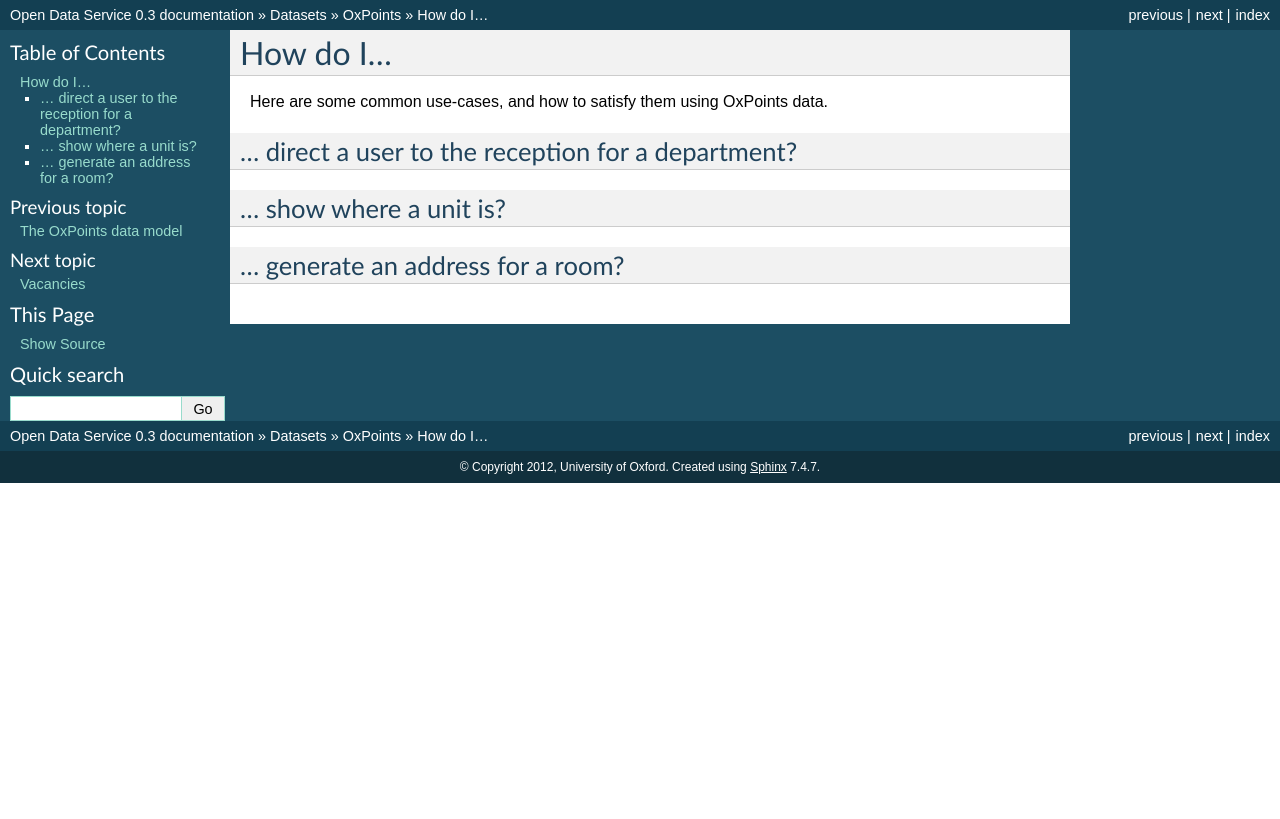
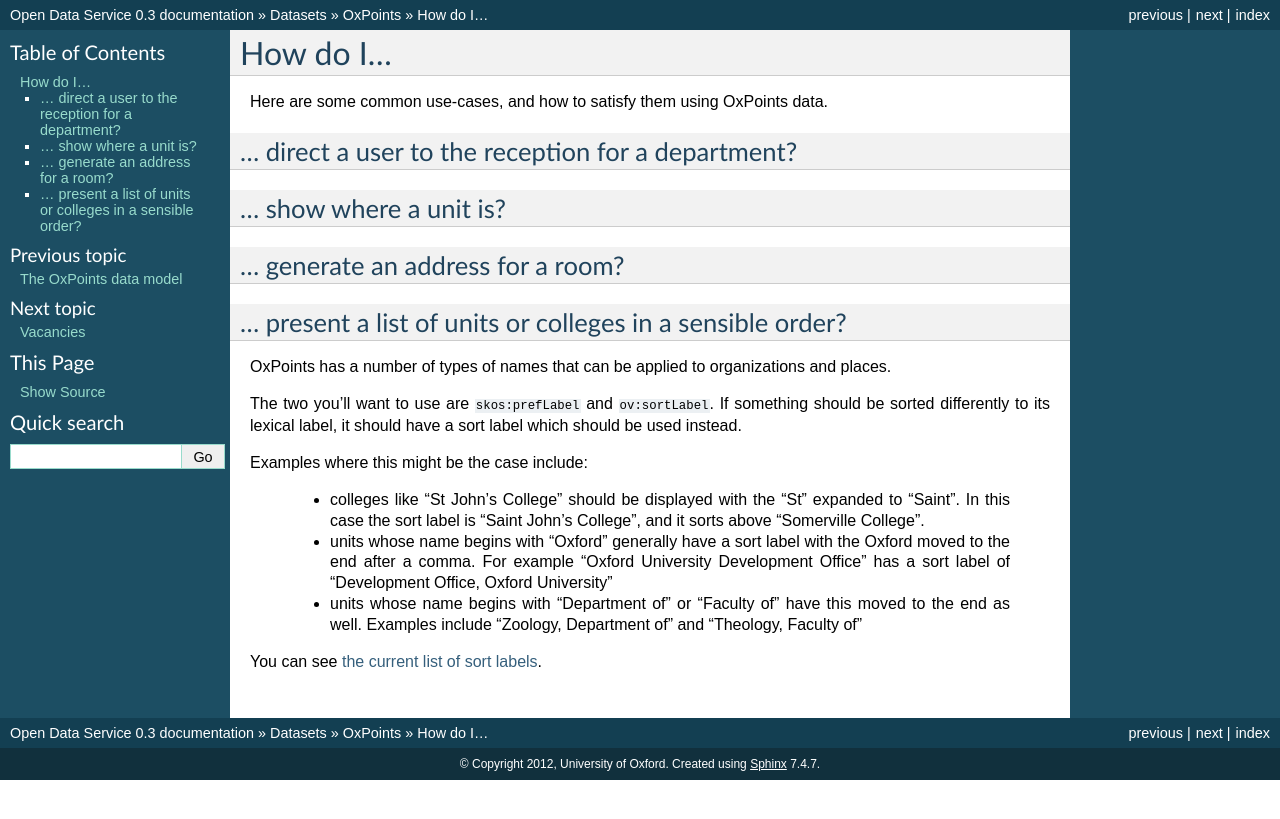
Before and after one commit to ox-it/dataox, a Sphinx documentation site: the page built from userdocs/source/datasets/oxpoints/how-do-i.rst, in a window 1280 px wide. Shown: the top 819 px of the page. Built offline with Sphinx 7.4.7, drawn with Linux system fonts in a browser that asks for light colours.

Commit message:
Update how-do-i to include sorting.

```diff
--- a/userdocs/source/datasets/oxpoints/how-do-i.rst
+++ b/userdocs/source/datasets/oxpoints/how-do-i.rst
@@ -14,3 +14,19 @@ data.
 
 … generate an address for a room?
 ---------------------------------
+
+
+… present a list of units or colleges in a sensible order?
+----------------------------------------------------------
+
+OxPoints has a number of types of names that can be applied to organizations and places.
+
+The two you'll want to use are ``skos:prefLabel`` and ``ov:sortLabel``. If something should be sorted differently to its lexical label, it should have a sort label which should be used instead.
+
+Examples where this might be the case include:
+
+ * colleges like "St John's College" should be displayed with the "St" expanded to "Saint". In this case the sort label is "Saint John's College", and it sorts above "Somerville College".
+ * units whose name begins with "Oxford" generally have a sort label with the Oxford moved to the end after a comma. For example "Oxford University Development Office" has a sort label of "Development Office, Oxford University"
+ * units whose name begins with "Department of" or "Faculty of" have this moved to the end as well. Examples include "Zoology, Department of" and "Theology, Faculty of"
+
+You can see `the current list of sort labels <https://data.ox.ac.uk/sparql/?query=SELECT+*+WHERE+{%0D%0A%3Forganization+skos%3AprefLabel+%3FprefLabel+%3B+ov%3AsortLabel+%3FsortLabel%0D%0A}&format=&common_prefixes=on>`_.
```
